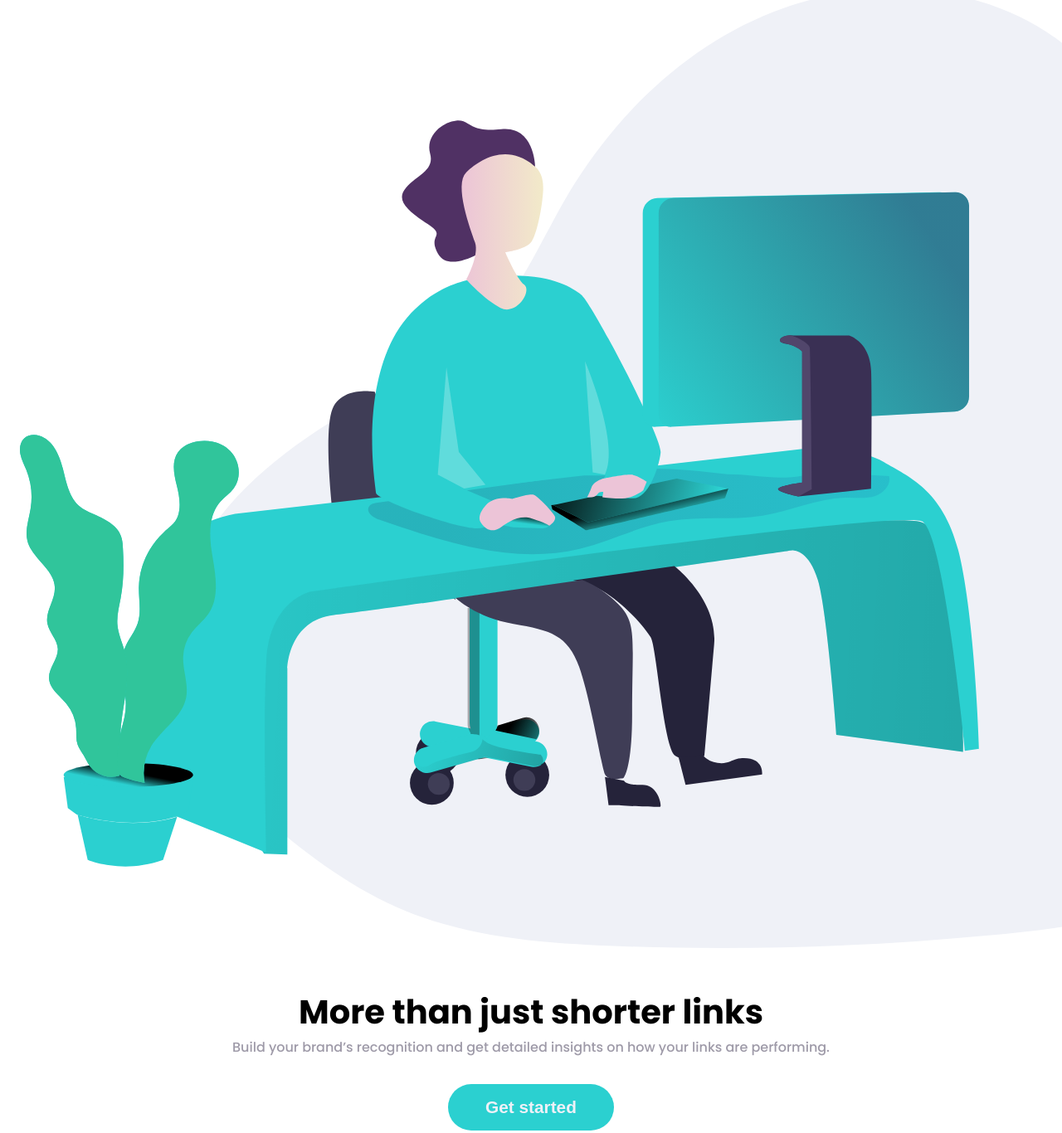
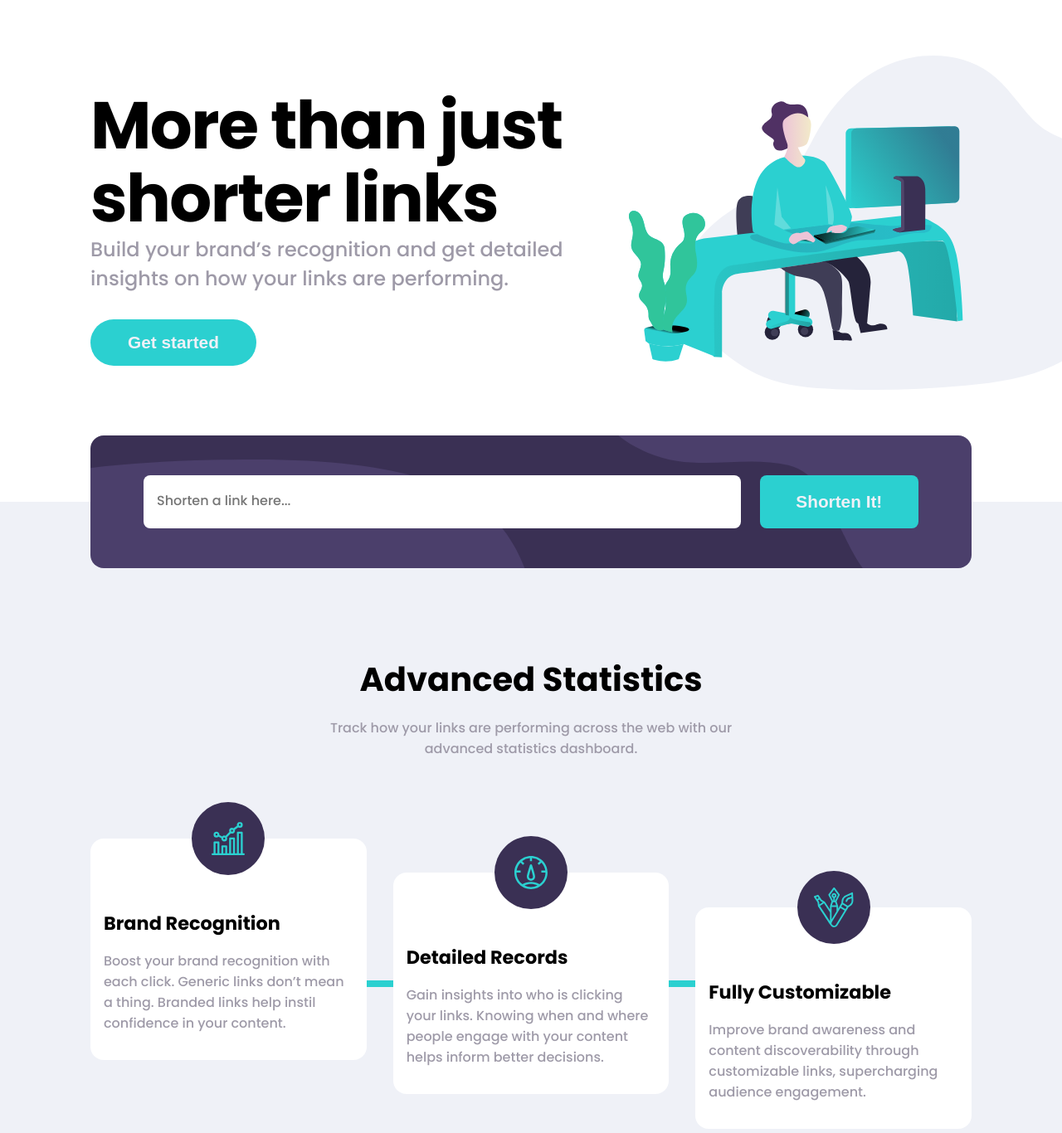
Before and after one commit to alonsohs/shortly, a plain HTML site: page index.html in a window 1280 px wide. Shown: the part 101-1467 px from the top of the page at 83% size. Drawn offline with Linux system fonts and the light colour scheme.

Commit message:
Desktop layout and styles completed

```diff
--- a/index.html
+++ b/index.html
@@ -11,14 +11,14 @@
 <body>
   <header>
     <div class="container">
-      <a href="index.html"><img src="./images/logo.svg" alt="logo"></a>
+      <a class="logo-container" href="index.html"><img src="./images/logo.svg" alt="logo"></a>
       <div class="menu-button" id="menu-button"><img src="./images/menu.svg" alt=""></div>
       <div class="menu" id="menu">
         <nav>
           <ul>
-            <li><a href="">Features</a></li>
-            <li><a href="">Pricing</a></li>
-            <li><a href="">Resources</a></li>
+            <li><a href="#">Features</a></li>
+            <li><a href="#">Pricing</a></li>
+            <li><a href="#">Resources</a></li>
           </ul>
         </nav>
         <hr>
@@ -28,6 +28,7 @@
     </div>
   </header>
   <main>
+      <div class="hero-container">
         <div class="hero">
           <picture class="hero-image">
             <img src="./images/illustration-working.svg" alt="Hero image">
@@ -39,18 +40,24 @@
             <button class="get-started-button">Get started</button>
           </div>
         </div>
+      </div>
     <div class="container">
       <div class="shorter-input-container">
+        <div class="input-container">
           <input class="" type="text" placeholder="Shorten a link here...">
           <span>Please add a link</span>
+        </div>
         <button class="shorten-it-button">Shorten It!</button>
       </div>
 
       <div class="about-section-container">
         <div class="description-about">
+          <div class="advanced-statistic-container">
             <h2>Advanced Statistics</h2>
             <p>Track how your links are performing across the web with our
               advanced statistics dashboard.</p>
+          </div>
+          <div class="about-perks-container">
             <div class="about-perk">
               <div class="image-perk-container">
                 <img src="./images/icon-brand-recognition.svg" alt="Brand recognition icon">
@@ -59,8 +66,8 @@
               <p>Boost your brand recognition with each click. Generic links don’t
                 mean a thing. Branded links help instil confidence in your content.</p>
             </div>
-          <div class="about-perk">
-            <div class="image-perk-container line">
+            <div class="about-perk lines">
+              <div class="image-perk-container">
                 <img src="./images/icon-detailed-records.svg" alt="Detailed Records icon">
               </div>
               <h3>Detailed Records</h3>
@@ -68,12 +75,13 @@
                 people engage with your content helps inform better decisions.</p>
             </div>
             <div class="about-perk">
-            <div class="image-perk-container line">
+              <div class="image-perk-container">
                 <img src="./images/icon-fully-customizable.svg" alt="Fully Customizable icon">
               </div>
               <h3>Fully Customizable</h3>
               <p>Improve brand awareness and content discoverability through customizable
                 links, supercharging audience engagement.</p>
+            </div>
           </div>
         </div>
       </div>
@@ -84,7 +92,10 @@
     </div>
   </main>
   <footer>
+    <div class="container">
+      <div class="logo-container">
         <a href="index.html"><img src="./images/logo-white.svg" alt="Logo"></a>
+      </div>
       <div class="footer-features">
         <p><strong>Features</strong></p>
         <a href="#">Link Shortening</a>
@@ -110,6 +121,7 @@
         <a href=""><img src="./images/icon-pinterest.svg" alt="Pinterest icon"></a>
         <a href=""><img src="./images/icon-instagram.svg" alt="Instagram icon"></a>
       </div>
+    </div>
   </footer>
   <div class="attribution">
     Challenge by <a href="https://www.frontendmentor.io?ref=challenge" target="_blank">Frontend Mentor</a>
--- a/src/Styles/index.css
+++ b/src/Styles/index.css
@@ -106,15 +106,26 @@ button {
     margin-bottom: 2rem;
 }
 
+main {
+    background-color: var(--white);
+}
+
+.hero-container {
+    width: 100%;
+    overflow: hidden;
+    background-color: white;
+}
+
 .hero {
     display: flex;
     flex-direction: column;
+    max-width: 1110px;
+    margin: 0 auto 8rem;
 }
 
 .hero-image {
     width: 100%;
     height: auto;
-    overflow: hidden;
     padding-left: 1.5rem;
 }
 
@@ -156,6 +167,8 @@ p {
     flex-direction: column;
     padding: 1.5rem;
     border-radius: 1rem;
+    position: relative;
+    top: -6.5rem;
 }
 
 .shorter-input-container * {
@@ -164,8 +177,14 @@ p {
     border-radius: .5rem;
 }
 
+.input-container {
+    width: 100%;
+    height: fit-content;
+}
+
 .shorter-input-container input {
     padding-left: 1rem;
+    width: inherit;
 }
 
 
@@ -194,11 +213,14 @@ p {
     margin-top: 1rem;
 }
 
+
 .about-section-container {
-    display: grid;
-    grid-template-columns: 1fr;
-    margin: 5rem 0;
-    padding: 0 1rem;
+    margin:0 0 5rem;
+}
+
+.advanced-statistic-container {
+    max-width: 540px;
+    margin: 0 auto;
 }
 
 .description-about {
@@ -218,6 +240,45 @@ h2 {
     margin-bottom: 1rem;
 }
 
+.about-perks-container {
+    display: grid;
+    grid-template-columns: minmax(100px, 400px);
+    gap: 6rem;
+    margin-top: 6rem;
+    justify-content: center;
+}
+
+.about-perk {
+    background-color: white;
+    border-radius: 1rem;
+    position: relative;
+    padding: 2rem 1rem;
+    height: 267px;
+    display: flex;
+    flex-direction: column;
+    justify-content: flex-end;
+}
+
+.about-perk.lines::before {
+    content: "";
+    width: 8px;
+    height: 6rem;
+    background-color: #2BD0D0;
+    position: absolute;
+    top: -6rem;
+    right: calc(50% - 4px);
+}
+
+.about-perk.lines::after {
+    content: "";
+    width: 8px;
+    height: 6rem;
+    background-color: #2BD0D0;
+    position: absolute;
+    bottom: -6rem;
+    right: calc(50% - 4px);
+}
+
 .image-perk-container {
     background-color: var(--dark-purple);
     width: 5.5rem;
@@ -226,26 +287,19 @@ h2 {
     display: flex;
     align-items: center;
     justify-content: center;
-    margin: 3rem auto 2rem;
-    position: relative;
+    position: absolute;
+    top: calc(-5.5rem/2);
+    left: calc(50% - 5.5rem/2);
 }
 
-.image-perk-container.line {
-    margin-top: 5rem;
-}
 
-.image-perk-container.line::before {
-    content: "";
-    width: 8px;
-    height: 50px;
-    background-color: #2BD0D0;
-    position: absolute;
-    top: -50px;
-}
+
+
 
 .boost-your-links-section {
     background-color: var(--dark-purple);
     background-image: url("../../images/bg-boost-mobile.svg");
+    background-position: right top;
     background-repeat: no-repeat;
     height: 300px;
     color: var(--white);
@@ -296,6 +350,10 @@ footer div a {
     margin: 3rem 0 0;
 }
 
+.footer-social-links a {
+    margin: 0 .7rem;
+}
+
 .attribution {
     font-size: 11px;
     text-align: center;
@@ -307,3 +365,201 @@ footer div a {
     font-size: inherit;
     color: var(--primary-cyan);
 }
+
+@media screen and (min-width: 768px){
+
+    .container {
+        max-width: 1110px;
+        margin: 0 auto;
+    }
+
+    header {
+        padding-top: .5rem;
+    }
+    .menu {
+        position: static;
+        background-color: inherit;
+        flex-direction: row;
+        justify-content: flex-start;
+        align-items: center;
+    }
+
+    .menu * {
+        margin: 0;
+    }
+
+    .logo-container {
+        display: flex;
+        align-items: center;
+        margin-right: 2rem;
+    }
+
+    .menu-button {
+        display: none;
+    }
+
+    .menu ul {
+        display: flex;
+    }
+
+    .menu a {
+        color: var(--gray);
+        margin: 0 1rem;
+        font-size: 1rem;
+    }
+
+    .menu a:hover {
+        color: var(--black);
+    }
+
+    .menu hr {
+        display: none;
+    }
+
+    .menu button {
+        margin: 0;
+        width: 6.5rem;
+        border: none;
+        font-size: 1rem;
+        font-family: 'Poppins', sans-serif;
+    }
+
+    .menu .login-button {
+        background-color: inherit;
+        color: var(--gray);
+        font-size: 1rem;
+        font-weight: bold;
+        margin-left: auto;
+    }
+
+    .menu .login-button:hover {
+        color: var(--black);
+    }
+
+    .menu .sign-up-button {
+        margin: 0;
+    }
+
+    .menu .sign-up-button:hover {
+        background-color:#9AE3E3 ;
+    }
+
+    .hero {
+        flex-direction: row-reverse;
+        margin-top: 4rem;
+    }
+
+    .hero .hero-image {
+        width: 50%;
+    }
+
+     .hero-description {
+        width: 70%;
+        text-align: start;
+    }
+    h1 {
+        font-size: 5rem;
+        letter-spacing: -.1rem;
+        line-height: 5.5rem;
+    }
+
+    h2 {
+        font-size: 2.5rem;
+    }
+
+    .hero p {
+        font-size: 1.5rem;
+    }
+
+    .get-started-button:hover{
+        background-color: #9AE3E3;
+    }
+
+    .shorter-input-container {
+        flex-direction: row;
+        align-items: center;
+        padding: 3rem 4rem;
+        background-image: url("../../images/bg-shorten-desktop.svg");
+    }
+
+    .shorter-input-container * {
+        height: 4rem;
+    }
+
+    .input-container {
+        width: 97%;
+        height: 4rem;
+    }
+
+    .shorter-input-container button {
+        margin: 0;
+        width: 25%;
+    }
+
+    .about-perks-container {
+        grid-template-columns: repeat(3,minmax(100px, 400px));
+        gap: 2rem;
+        text-align: left;
+        height: 350px;
+    }
+
+    .about-perk:nth-of-type(1) {
+        align-self: start;
+    }
+
+    .about-perk:nth-of-type(2) {
+        align-self: center;
+    }
+
+    .about-perk:nth-of-type(3) {
+        align-self: end;
+    }
+
+    .about-perk.lines::before {
+        width: 2rem;
+        height: 8px;
+        top: calc(50% - 4px);
+        left: -2rem;
+    }
+
+    .about-perk.lines::after {
+        width: 2rem;
+        height: 8px;
+        top: calc(50% - 4px);
+        right: -2rem;
+    }
+
+    .boost-your-links-section {
+        background-image: url("../../images/bg-boost-desktop.svg");
+        height: 250px;
+    }
+
+    footer {
+        text-align: left;
+        display: flex;
+        justify-content: flex-end;
+    }
+
+
+    footer div {
+        margin: 0 0 0 5rem;
+    }
+
+    footer .logo-container {
+        margin: 0 auto 0 0;
+    }
+
+    .footer-social-links {
+        margin: 0 0 0 5rem;
+    }
+
+    footer a:hover {
+        color: #2BD0D0;
+    }
+
+
+
+
+
+
+}
```
Also changed, not shown: src/Utils/BurgerMenuAction.js (line endings or trailing spaces), src/index.js (line endings or trailing spaces). Lines whose indentation alone changed are shown as unchanged.
